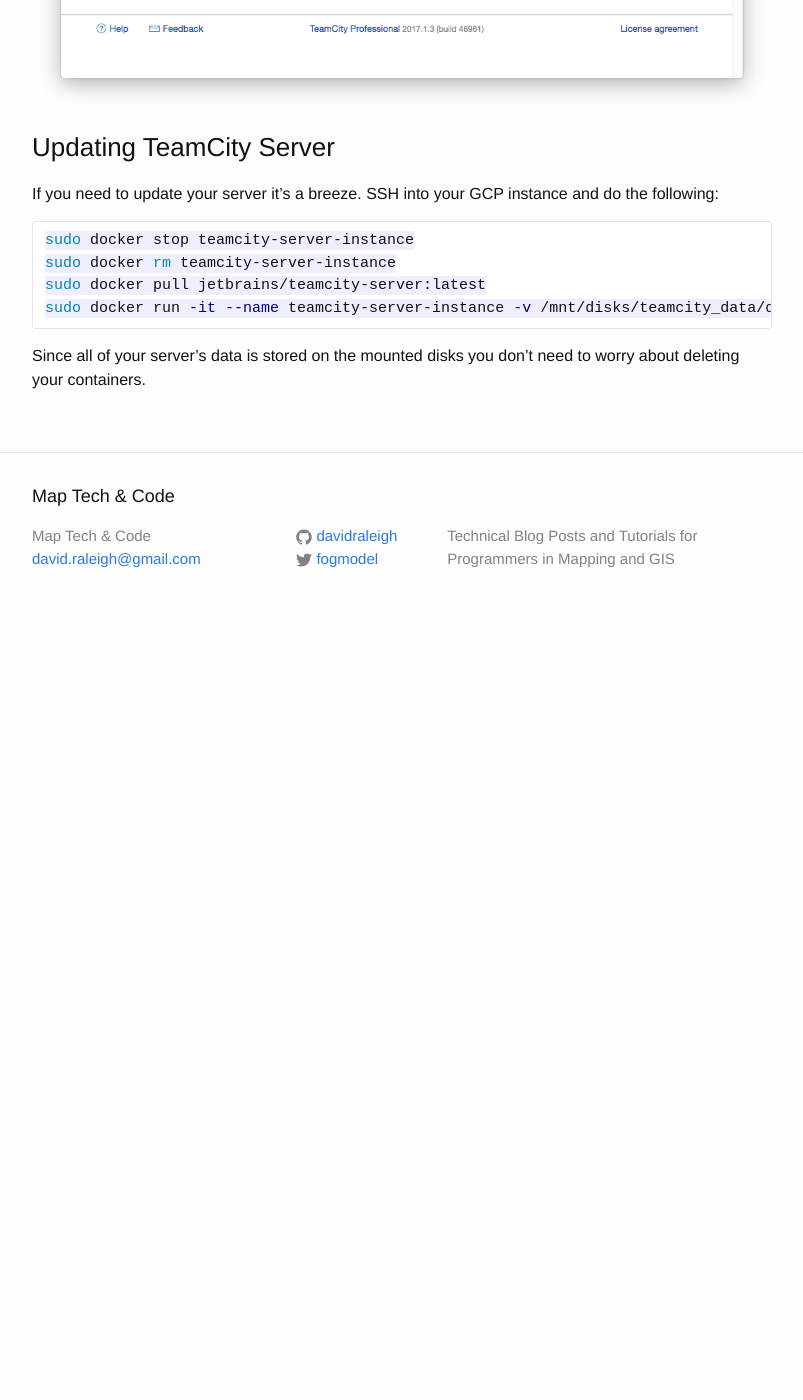
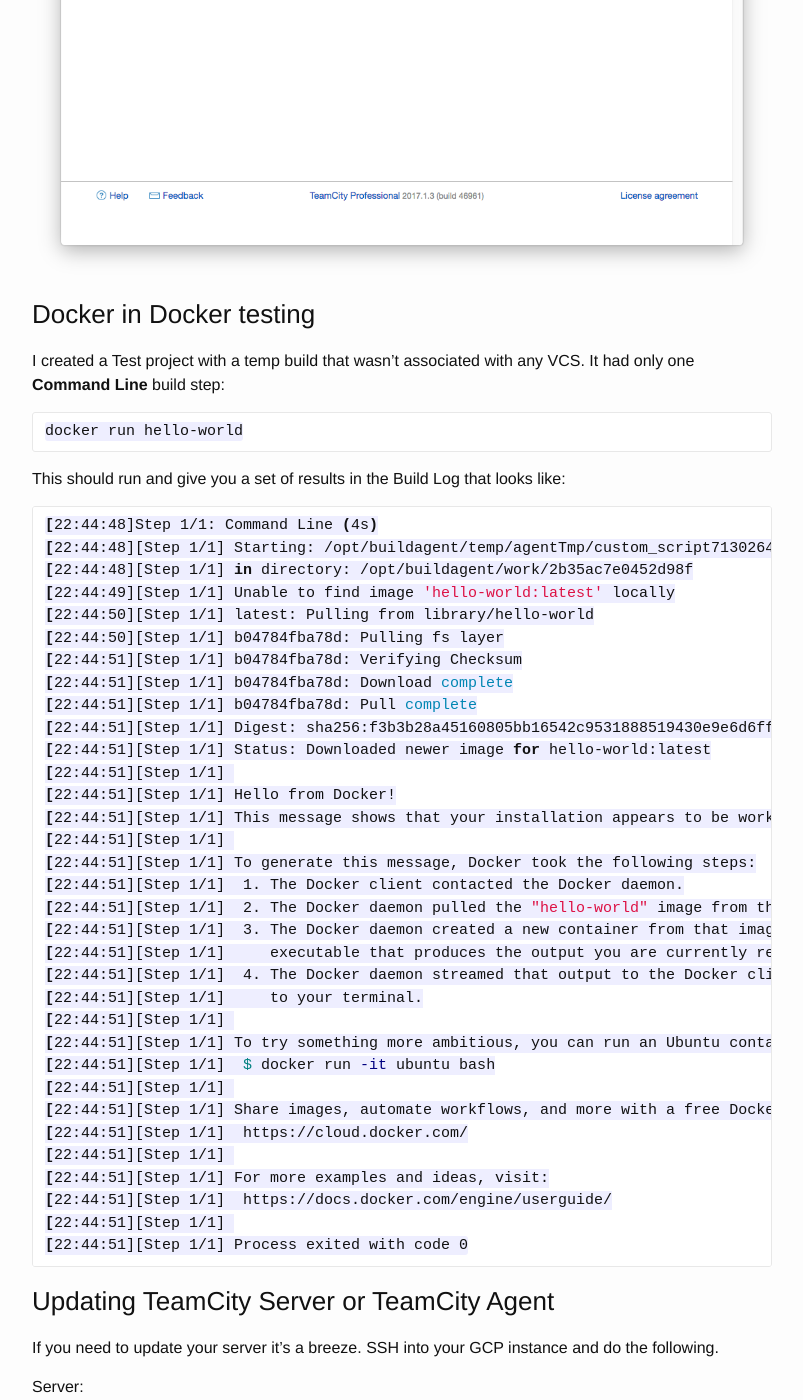
Before and after one commit to davidraleigh/davidraleigh.github.io, a Jekyll site: the page built from _posts/2017-09-05-Using-TeamCity-on-GCP-with-Docker.md, in a window 1280 px wide and 1400 px high, scrolled down 4968 px. Shown: the whole window, without its empty margins (238-1041 px from the left). Built offline with Jekyll 4.4.1, drawn with Linux system fonts in a browser that asks for light colours; our own code applies the rules of GitHub Pages for plain Markdown files; comment, search, counter and statistics services are not loaded; before the commit the page ends 5598 px from its top, so only the background shows below that; some of the changed text lies outside the part shown.

Commit message:
Update 2017-09-05-Using-TeamCity-on-GCP-with-Docker.md

````diff
--- a/_posts/2017-09-05-Using-TeamCity-on-GCP-with-Docker.md
+++ b/_posts/2017-09-05-Using-TeamCity-on-GCP-with-Docker.md
@@ -28,12 +28,15 @@ sudo docker run hello-world
 one thing I noticed is that this did not work well with the container optimized image provided by google (chromeos). It kept unmounting the disk after each shutdown.
 below is taken from : https://cloud.google.com/compute/docs/disks/add-persistent-disk
 ```bash
-$ sudo lsblk
+sudo lsblk
 NAME   MAJ:MIN RM  SIZE RO TYPE MOUNTPOINT
 sdb      8:16   0  200G  0 disk
 sda      8:0    0   10G  0 disk
 └─sda1   8:1    0   10G  0 part /
-$ sudo mkfs.ext4 -m 0 -F -E lazy_itable_init=0,lazy_journal_init=0,discard /dev/sdb
+```
+sdb is the mounted drive. now to format it.
+```bash
+sudo mkfs.ext4 -m 0 -F -E lazy_itable_init=0,lazy_journal_init=0,discard /dev/sdb
 mke2fs 1.42.13 (17-May-2015)
 /dev/sdb contains a ext4 file system
   last mounted on Tue Sep  5 20:30:57 2017
@@ -48,16 +51,21 @@ Allocating group tables: done
 Writing inode tables: done
 Creating journal (32768 blocks): done
 Writing superblocks and filesystem accounting information: done
+```
 
-$ sudo mkdir -p /mnt/disks/teamcity_data
-$ sudo mount -o discard,defaults /dev/sdb /mnt/disks/teamcity_data
-$ sudo chmod a+w /mnt/disks/teamcity_data/
-$ sudo cp /etc/fstab /etc/fstab.backup
-$ sudo blkid /dev/sdb
+now to mount it and change fstab so that on startup you will remount the drive.
+```bash
+sudo mkdir -p /mnt/disks/teamcity_data
+sudo mount -o discard,defaults /dev/sdb /mnt/disks/teamcity_data
+sudo chmod a+w /mnt/disks/teamcity_data/
+sudo cp /etc/fstab /etc/fstab.backup
+sudo blkid /dev/sdb
 /dev/sdb: UUID="c38706b2-deb6-428c-a924-304018171052" TYPE="ext4"
-$ echo UUID=`sudo blkid -s UUID -o value /dev/sdb` /mnt/disks/teamcity_data ext4 discard,defaults,nofail 0 2 | sudo tee -a /etc/fstab
+
+echo UUID=`sudo blkid -s UUID -o value /dev/sdb` /mnt/disks/teamcity_data ext4 discard,defaults,nofail 0 2 | sudo tee -a /etc/fstab
 UUID=c38706b2-deb6-428c-a924-304018171052 /mnt/disks/teamcity_data ext4 discard,defaults,nofail 0 2
-$ cat /etc/fstab
+
+cat /etc/fstab
 LABEL=cloudimg-rootfs /  ext4 defaults  0 0
 UUID=c38706b2-deb6-428c-a924-304018171052 /mnt/disks/teamcity_data ext4 discard,defaults,nofail 0 2
 ```
@@ -100,14 +108,73 @@ sudo docker run -it -e SERVER_URL="http://teamcity.yourfancyurl.io/" \
 When you go to the __Agents->Unauthorized__ tab in TeamCity, you'll see a list of agents (at this point it should only show the one agent you just started). Your agent may take a little while to download all the latest libraries from TeamCity. Once it has downloaded all the necessary libraries it will say __Connected__ in green as you see in this below image. Click the hyperlink to the left that says __Unauthorized__ and then you will be able to approve your agent's being associated with TeamCity.
 ![Once it says Connected](https://davidraleigh.github.io/assets/teamcity-server-create/authorize-agent.png)
 
-### Updating TeamCity Server
-If you need to update your server it's a breeze. SSH into your GCP instance and do the following:
+### Docker in Docker testing
+I created a Test project with a temp build that wasn't associated with any VCS. It had only one __Command Line__ build step:
+```bash
+docker run hello-world
+```
+This should run and give you a set of results in the Build Log that looks like:
+```bash
+[22:44:48]Step 1/1: Command Line (4s)
+[22:44:48][Step 1/1] Starting: /opt/buildagent/temp/agentTmp/custom_script7130264888871250564
+[22:44:48][Step 1/1] in directory: /opt/buildagent/work/2b35ac7e0452d98f
+[22:44:49][Step 1/1] Unable to find image 'hello-world:latest' locally
+[22:44:50][Step 1/1] latest: Pulling from library/hello-world
+[22:44:50][Step 1/1] b04784fba78d: Pulling fs layer
+[22:44:51][Step 1/1] b04784fba78d: Verifying Checksum
+[22:44:51][Step 1/1] b04784fba78d: Download complete
+[22:44:51][Step 1/1] b04784fba78d: Pull complete
+[22:44:51][Step 1/1] Digest: sha256:f3b3b28a45160805bb16542c9531888519430e9e6d6ffc09d72261b0d26ff74f
+[22:44:51][Step 1/1] Status: Downloaded newer image for hello-world:latest
+[22:44:51][Step 1/1]
+[22:44:51][Step 1/1] Hello from Docker!
+[22:44:51][Step 1/1] This message shows that your installation appears to be working correctly.
+[22:44:51][Step 1/1]
+[22:44:51][Step 1/1] To generate this message, Docker took the following steps:
+[22:44:51][Step 1/1]  1. The Docker client contacted the Docker daemon.
+[22:44:51][Step 1/1]  2. The Docker daemon pulled the "hello-world" image from the Docker Hub.
+[22:44:51][Step 1/1]  3. The Docker daemon created a new container from that image which runs the
+[22:44:51][Step 1/1]     executable that produces the output you are currently reading.
+[22:44:51][Step 1/1]  4. The Docker daemon streamed that output to the Docker client, which sent it
+[22:44:51][Step 1/1]     to your terminal.
+[22:44:51][Step 1/1]
+[22:44:51][Step 1/1] To try something more ambitious, you can run an Ubuntu container with:
+[22:44:51][Step 1/1]  $ docker run -it ubuntu bash
+[22:44:51][Step 1/1]
+[22:44:51][Step 1/1] Share images, automate workflows, and more with a free Docker ID:
+[22:44:51][Step 1/1]  https://cloud.docker.com/
+[22:44:51][Step 1/1]
+[22:44:51][Step 1/1] For more examples and ideas, visit:
+[22:44:51][Step 1/1]  https://docs.docker.com/engine/userguide/
+[22:44:51][Step 1/1]
+[22:44:51][Step 1/1] Process exited with code 0
+```
 
+### Updating TeamCity Server or TeamCity Agent
+If you need to update your server it's a breeze. SSH into your GCP instance and do the following.
+
+Server:
 ```bash
 sudo docker stop teamcity-server-instance
 sudo docker rm teamcity-server-instance
 sudo docker pull jetbrains/teamcity-server:latest
-sudo docker run -it --name teamcity-server-instance -v /mnt/disks/teamcity_data/datadir:/data/teamcity_server/datadir  -v /mnt/disks/teamcity_data/logs:/opt/teamcity/logs -p 80:8111 jetbrains/teamcity-server:latest
+sudo docker run -it --name teamcity-server-instance \
+  -v /mnt/disks/teamcity_data/datadir:/data/teamcity_server/datadir \
+  -v /mnt/disks/teamcity_data/logs:/opt/teamcity/logs \
+  -p 80:8111 \
+  jetbrains/teamcity-server:latest
 ```
 
+Agent:
+```bash
+sudo docker stop teamcity-agent-1
+sudo docker rm teamcity-agent-1
+sudo docker pull jetbrains/teamcity-agent:latest
+sudo docker run -it -e SERVER_URL="http://teamcity.yourfancyurl.io/" \
+  -e AGENT_NAME=agent1 \
+  -v /home/davidraleigh/agent1:/data/teamcity_agent/conf \
+  -v /var/run/docker.sock:/var/run/docker.sock \
+  --name="teamcity-agent-1" \
+  jetbrains/teamcity-agent:latest
+```
 Since all of your server's data is stored on the mounted disks you don't need to worry about deleting your containers.
````
